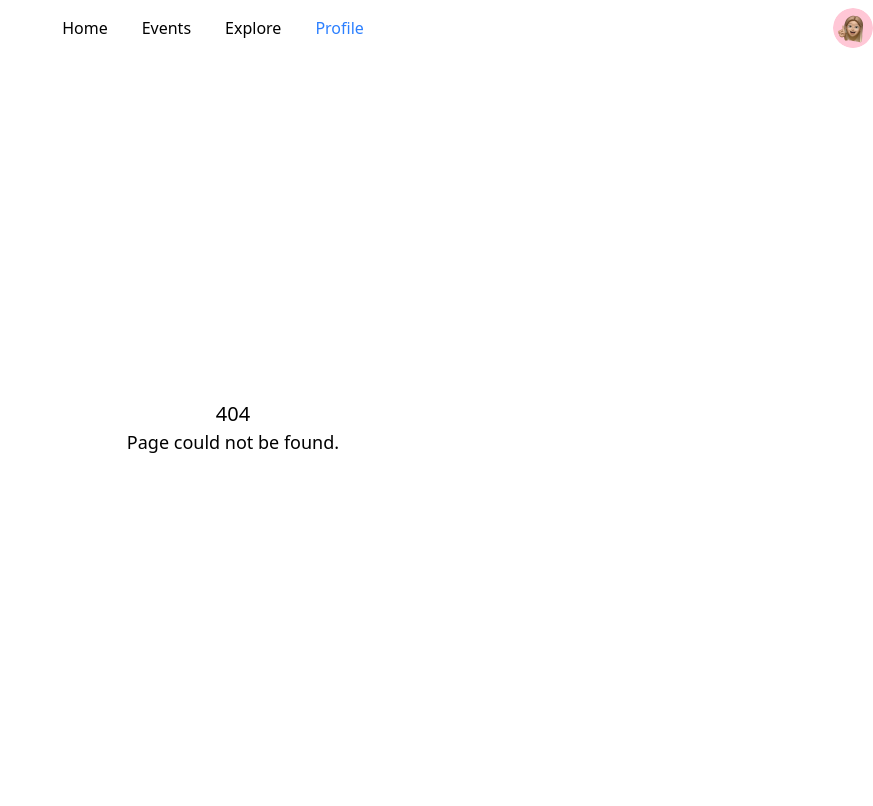
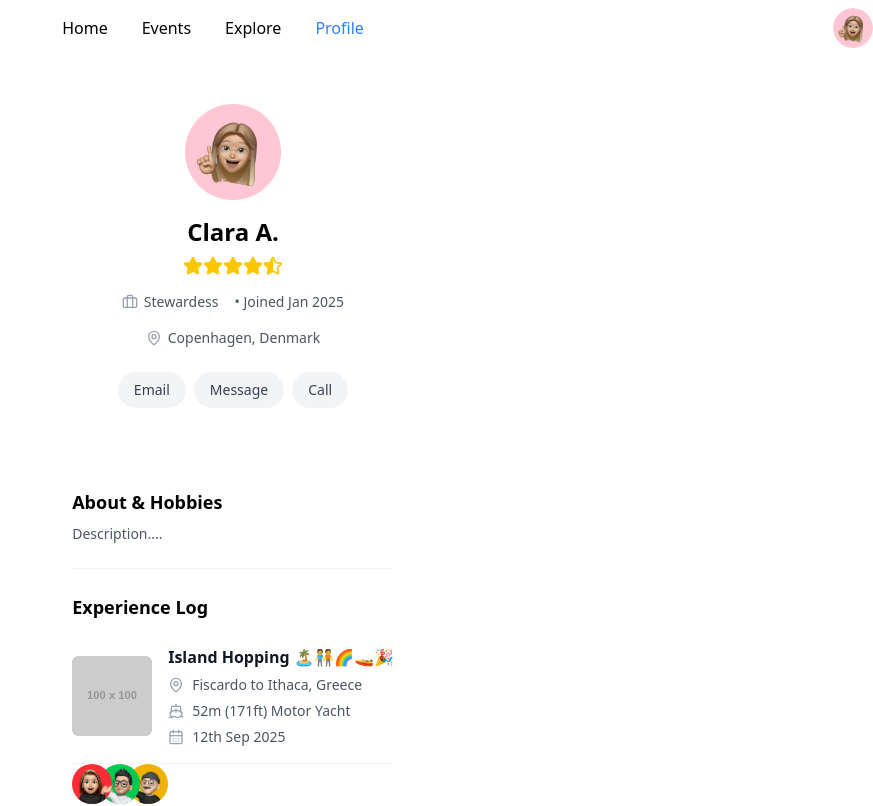
Before and after one commit to DariusLukasukas/sail-together, a React (Vite) app: page /profile in a window 1280 px wide. Before the commit this address had no page. Shown: the top 806 px of the page, without its empty margins (407-1280 px from the left). Built offline with nearby package versions, Linux system fonts and the light colour scheme.

Commit message:
removed the mockuserid on profile url

```diff
--- a/src/App.tsx
+++ b/src/App.tsx
@@ -16,7 +16,7 @@ function App() {
           <Route path="/" element={<Home />} />
           <Route path="/events" element={<Events />} />
           <Route path="/explore" element={<Explore />} />
-          <Route path="/profile/:userId" element={<Profile />} />
+          <Route path="/profile" element={<Profile />} />
           <Route path="*" element={<NotFound />} />
         </Routes>
       </main>
--- a/src/pages/Profile.tsx
+++ b/src/pages/Profile.tsx
@@ -1,5 +1,5 @@
 import React from "react";
-import { useParams } from "react-router-dom"; // To read the ID from the URL
+//import { useParams } from "react-router-dom"; // To read the ID from the URL
 import { format } from "date-fns"; //  dates
 import type { UserProfile, UserExperience } from "../types/user";
 import avatarImage from "../assets/avatar.png";
```
